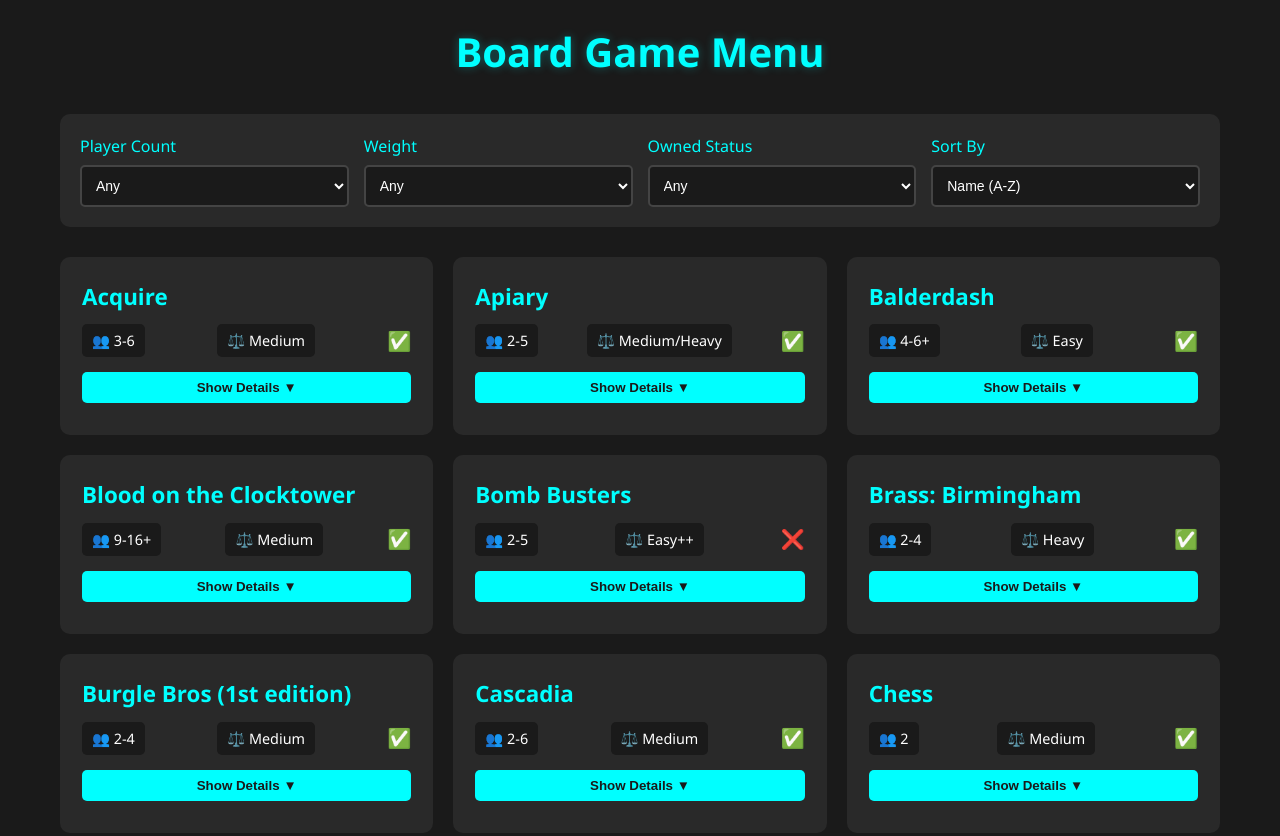
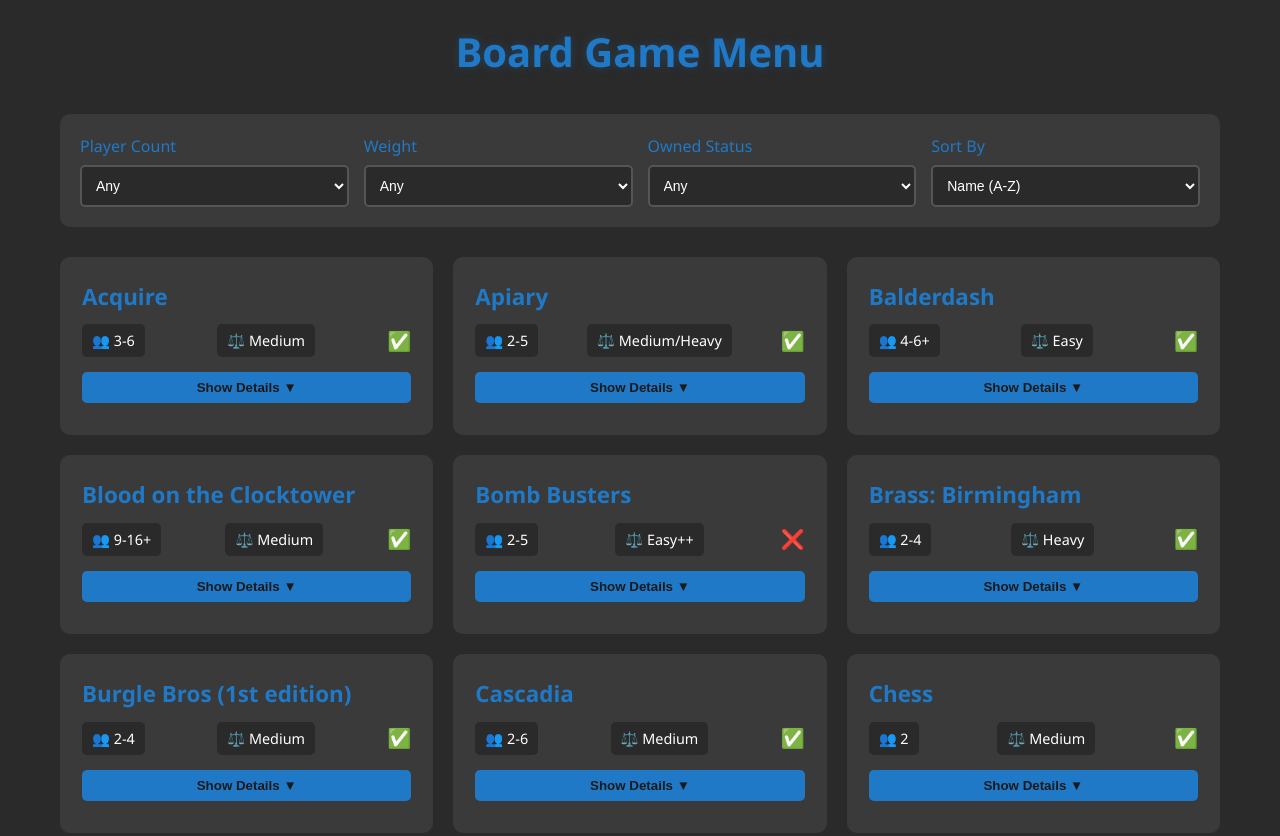
Before and after one commit to kyleboehlen/board-game-menu, a plain HTML site: page index.html in a window 1280 px wide. Shown: the top 836 px of the page. Drawn offline with Linux system fonts and the light colour scheme.

Commit message:
Update color palette

```diff
--- a/index.html
+++ b/index.html
@@ -13,7 +13,7 @@
 
         body {
             font-family: 'Segoe UI', Tahoma, Geneva, Verdana, sans-serif;
-            background-color: #1a1a1a;
+            background-color: #2a2a2a;
             color: #ffffff;
             line-height: 1.6;
         }
@@ -27,13 +27,13 @@
         h1 {
             text-align: center;
             margin-bottom: 30px;
-            color: #00ffff;
+            color: #2079c7;
             font-size: 2.5rem;
-            text-shadow: 0 0 10px rgba(0, 255, 255, 0.3);
+            text-shadow: 0 0 10px rgba(32, 121, 199, 0.3);
         }
 
         .filters {
-            background: #292929;
+            background: #3a3a3a;
             padding: 20px;
             border-radius: 10px;
             margin-bottom: 30px;
@@ -49,16 +49,16 @@
 
         .filter-group label {
             margin-bottom: 5px;
-            color: #00ffff;
+            color: #2079c7;
             font-weight: 500;
         }
 
         .filter-group select,
         .filter-group input {
             padding: 10px;
-            border: 2px solid #444;
+            border: 2px solid #555;
             border-radius: 5px;
-            background: #1a1a1a;
+            background: #2a2a2a;
             color: #ffffff;
             font-size: 14px;
         }
@@ -66,8 +66,8 @@
         .filter-group select:focus,
         .filter-group input:focus {
             outline: none;
-            border-color: #00ffff;
-            box-shadow: 0 0 5px rgba(0, 255, 255, 0.3);
+            border-color: #2079c7;
+            box-shadow: 0 0 5px rgba(32, 121, 199, 0.3);
         }
 
         .games-grid {
@@ -77,7 +77,7 @@
         }
 
         .game-card {
-            background: #292929;
+            background: #3a3a3a;
             border-radius: 10px;
             padding: 20px;
             border: 2px solid transparent;
@@ -85,15 +85,15 @@
         }
 
         .game-card:hover {
-            border-color: #00ffff;
-            box-shadow: 0 0 15px rgba(0, 255, 255, 0.2);
+            border-color: #2079c7;
+            box-shadow: 0 0 15px rgba(32, 121, 199, 0.2);
         }
 
         .game-title {
             font-size: 1.4rem;
             font-weight: bold;
             margin-bottom: 10px;
-            color: #00ffff;
+            color: #2079c7;
         }
 
         .game-basics {
@@ -107,7 +107,7 @@
 
         .player-count,
         .weight {
-            background: #1a1a1a;
+            background: #2a2a2a;
             padding: 5px 10px;
             border-radius: 5px;
             font-size: 0.9rem;
@@ -118,7 +118,7 @@
         }
 
         .details-toggle {
-            background: #00ffff;
+            background: #2079c7;
             color: #1a1a1a;
             border: none;
             padding: 8px 15px;
@@ -131,7 +131,7 @@
         }
 
         .details-toggle:hover {
-            background: #00cccc;
+            background: #1a66a3;
         }
 
         .game-details {
@@ -150,7 +150,7 @@
         }
 
         .detail-label {
-            color: #00ffff;
+Upda            color: #2079c7;
             font-weight: bold;
             margin-right: 5px;
         }
```
